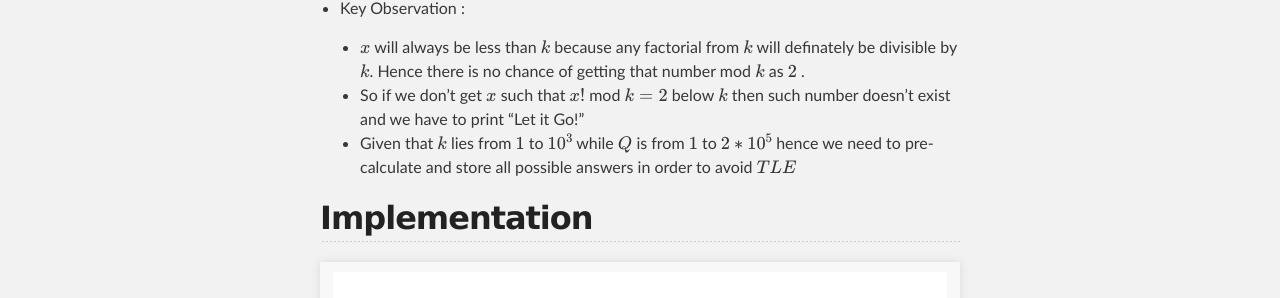
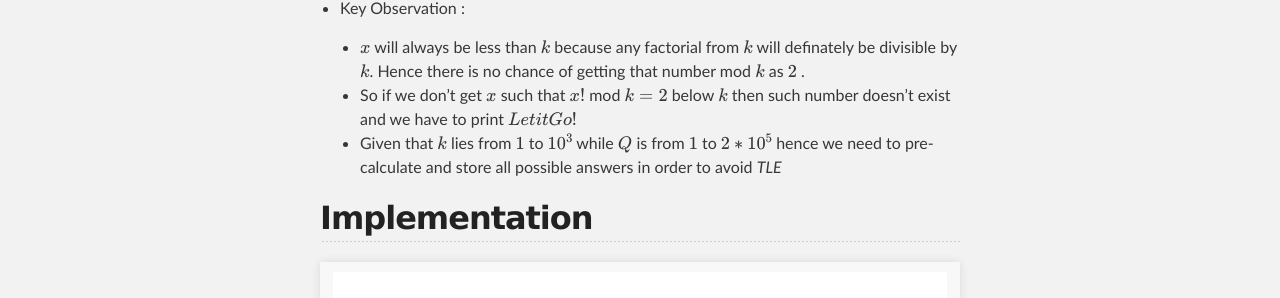
Before and after one commit to ieee-uvce-cs/ncode, a Jekyll site: the page built from editorials/August-2020/Let-It-Go.md, in a window 1280 px wide. Shown: the part 458-756 px from the top of the page. Built offline with Jekyll 4.4.1, drawn with Linux system fonts in a browser that asks for light colours; formulas are drawn with MathJax 3.

```diff
--- a/editorials/August-2020/Let-It-Go.md
+++ b/editorials/August-2020/Let-It-Go.md
@@ -14,8 +14,8 @@ link: https://www.hackerrank.com/contests/uvce-ncode-august-2020/challenges/let-
 
 * Key Observation :
     *  $x$ will always be less than $k$ because any factorial from $k$ will definately be divisible by $k$. Hence there is no chance of getting that number mod $k$ as $2$ .
-    * So if we don't get  $x$ such that $x!$ mod $k = 2$ below $k$ then such number doesn't exist and we have to print "Let it Go!"
-    * Given that $k$ lies from $1$ to $10^3$ while $Q$ is from $1$ to $2* 10^5$ hence we need to pre-calculate and store all possible answers in order to avoid $TLE$
+    * So if we don't get  $x$ such that $x!$ mod $k = 2$ below $k$ then such number doesn't exist and we have to print $Let it Go!$
+    * Given that $k$ lies from $1$ to $10^3$ while $Q$ is from $1$ to $2* 10^5$ hence we need to pre-calculate and store all possible answers in order to avoid _TLE_
 
 
 
```
Also changed, not shown: editorials/August-2020/Do-You-Want-To-Bulid-A-Snow-Man.md (+4 -0 lines).
